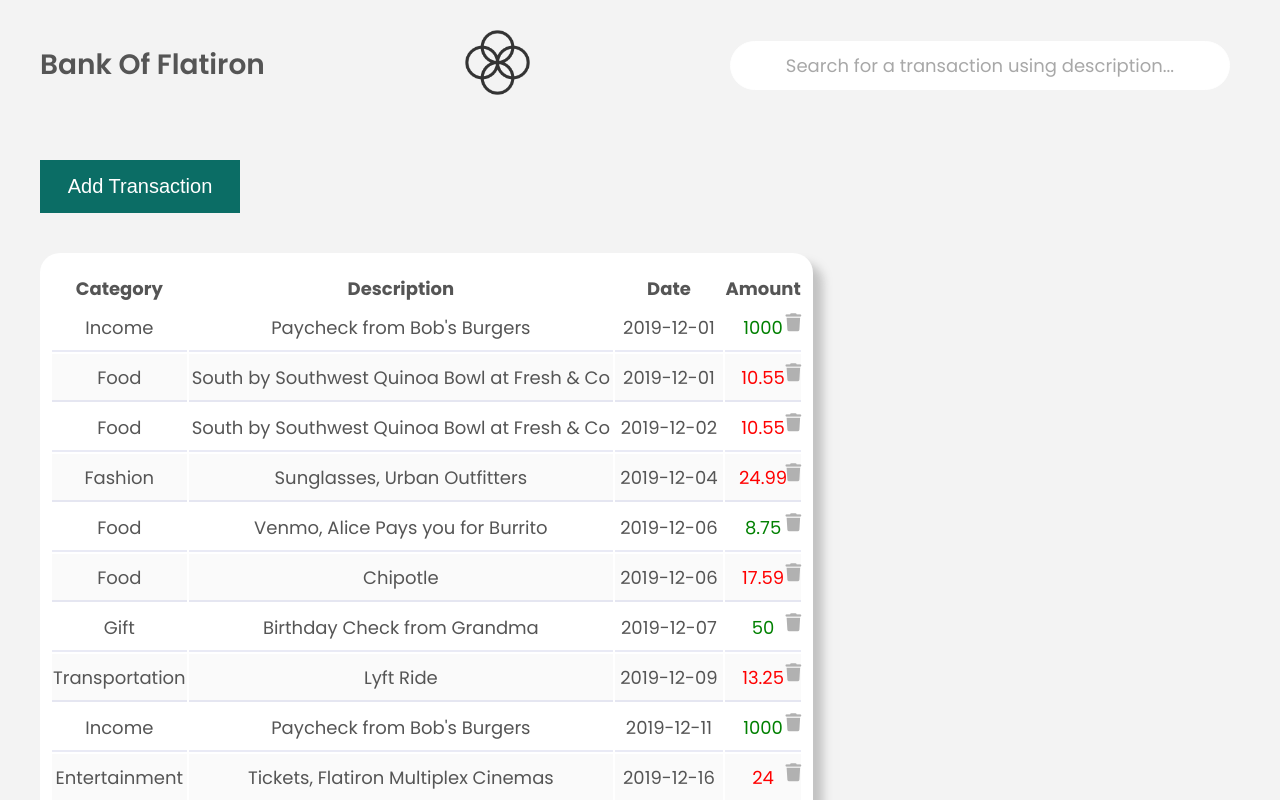
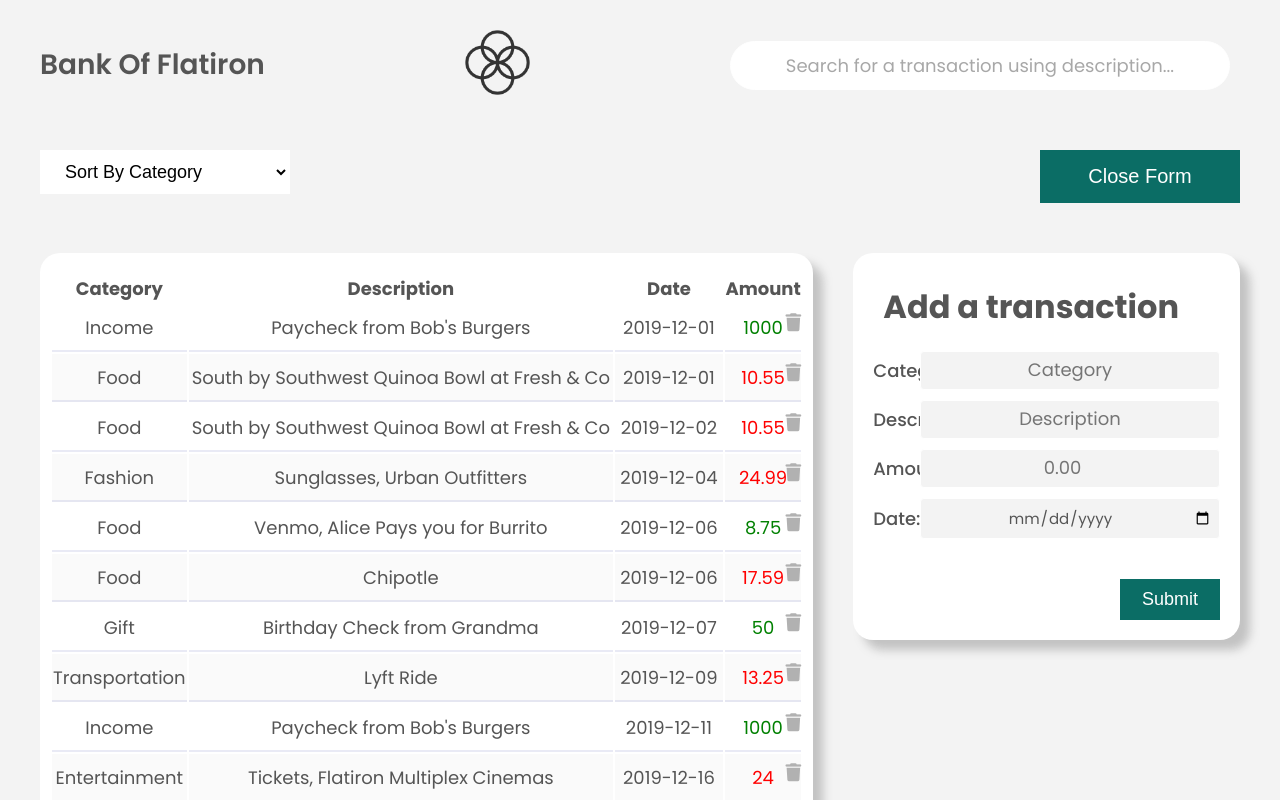
Before and after one commit to moseschengo29/Bank-of-Flatiron, a React (Create React App) app: page / in a window 1280 px wide. Shown: the top 800 px of the page. Built offline with nearby package versions, Linux system fonts and the light colour scheme; data requests are answered from the project's data file; the HTML template or start-up script is replaced by a standard one.

Commit message:
Completed assignment

```diff
--- a/public/index.html
+++ b/public/index.html
@@ -9,7 +9,6 @@
       name="description"
       content="Web site created using create-react-app"
     />
-    <link rel="apple-touch-icon" href="%PUBLIC_URL%/logo192.png" />
 
     <link rel="manifest" href="%PUBLIC_URL%/manifest.json" />
 
--- a/src/App.js
+++ b/src/App.js
@@ -5,16 +5,32 @@ import Search from "./components/Search";
 import AddTransactionForm from "./components/AddTransactionForm";
 import TransactionTable from "./components/TransactionTable";
 import Transactions from "./components/Transactions";
+import Sort from "./components/Sort";
 import { useEffect, useState } from "react";
 
 function App() {
-  const [formIsShowing, setFormIsShowing] = useState(false);
+  const [formIsShowing, setFormIsShowing] = useState(true);
   const [query, setQuery] = useState("");
   const [transactions, setTransactions] = useState([]);
   const [newTransaction, setNewTransaction] = useState({});
-  const [filteredTransactions, setFilteredTransactions] = useState([
-    transactions,
-  ]);
+  const [filteredTransactions, setFilteredTransactions] = useState([]);
+  const [sortedTransactions, setSortedTransactions] = useState([]);
+
+  function handleSort(sortBy) {
+    if (sortBy === "category") {
+      const sortedByCategory = [...sortedTransactions].sort((a, b) =>
+        a.category.localeCompare(b.category)
+      );
+      setSortedTransactions(sortedByCategory);
+    }
+
+    if (sortBy === "description") {
+      const sortedByDescription = [...sortedTransactions].sort((a, b) =>
+        a.description.localeCompare(b.description)
+      );
+      setSortedTransactions(sortedByDescription);
+    }
+  }
 
   function handleSetNewTransaction(transaction) {
     setNewTransaction(transaction);
@@ -34,6 +50,7 @@ function App() {
         const data = await res.json();
         setTransactions(data);
         setFilteredTransactions(data); // Set filteredTransactions to initial transactions
+        setSortedTransactions(data);
       } catch (error) {
         console.error("Error fetching data:", error);
       }
@@ -80,8 +97,9 @@ function App() {
   }
 
   function addTransactionHandler(transaction) {
-    const newTransactions = [...transactions, transaction];
-    setTransactions(newTransactions);
+    const newTransactions = [...sortedTransactions, transaction];
+    setFilteredTransactions(newTransactions);
+    setSortedTransactions(newTransactions);
   }
 
   function handleFilter(searchTerm) {
@@ -89,6 +107,7 @@ function App() {
       transaction.description.toLowerCase().includes(searchTerm.toLowerCase())
     );
     setFilteredTransactions(filteredTrans);
+    setSortedTransactions(filteredTrans);
   }
 
   function handleDeleteTransaction(id) {
@@ -97,6 +116,7 @@ function App() {
       (transaction) => transaction.id !== id
     );
     setFilteredTransactions(newTransactions);
+    setSortedTransactions(newTransactions);
   }
 
   return (
@@ -107,13 +127,18 @@ function App() {
         <Search query={query} setQuery={setQuery} OnFilter={handleFilter} />
       </Header>
 
-      <Transactions>
+      <div className="header">
+        <Sort transactions={sortedTransactions} onSort={handleSort} />
         <button className="open-form btn" onClick={handleShowForm}>
           {formIsShowing ? "Close Form" : "Add Transaction"}
         </button>
+      </div>
+
+      <Transactions>
         <TransactionTable
-          transactions={filteredTransactions}
+          transactions={sortedTransactions}
           onDelete={handleDeleteTransaction}
+          handleSort={handleSort}
         />
         {formIsShowing && (
           <AddTransactionForm
--- a/src/components/AddTransactionForm.jsx
+++ b/src/components/AddTransactionForm.jsx
@@ -14,7 +14,7 @@ function AddTransaction({ onAddTransaction, onSetNewTransaction }) {
     const newTransaction = {
       category,
       description,
-      amount,
+      amount: `${amount}.00`,
       date,
     };
 
@@ -38,6 +38,7 @@ function AddTransaction({ onAddTransaction, onSetNewTransaction }) {
           id="category"
           type="text"
           placeholder="Category"
+          required
           className="transaction-input"
           value={category}
           onChange={(e) => setCategory(e.target.value)}
@@ -47,6 +48,7 @@ function AddTransaction({ onAddTransaction, onSetNewTransaction }) {
         <input
           id="description"
           type="text"
+          required
           placeholder="Description"
           className="transaction-input"
           value={description}
@@ -58,6 +60,7 @@ function AddTransaction({ onAddTransaction, onSetNewTransaction }) {
           id="amount"
           type="number"
           placeholder="0.00"
+          required
           className="transaction-input"
           value={amount}
           onChange={(e) => setAmount(e.target.value)}
@@ -68,6 +71,7 @@ function AddTransaction({ onAddTransaction, onSetNewTransaction }) {
           id="category"
           type="date"
           className="transaction-input"
+          required
           value={date}
           onChange={(e) => setDate(e.target.value)}
         />
--- /dev/null
+++ b/src/components/Sort.jsx
@@ -0,0 +1,23 @@
+import { useEffect, useState } from "react";
+
+function Sort({ onSort }) {
+  const [sortBy, setSortBy] = useState("");
+
+  useEffect(() => {
+    onSort(sortBy);
+  }, [sortBy, onSort]);
+
+  return (
+    <form>
+      <select
+        className="sort select-type"
+        onChange={(e) => setSortBy(e.target.value)}
+      >
+        <option value="category">Sort By Category</option>
+        <option value="description">Sort By Description</option>
+      </select>
+    </form>
+  );
+}
+
+export default Sort;
--- a/src/components/TransactionTable.jsx
+++ b/src/components/TransactionTable.jsx
@@ -1,4 +1,7 @@
-function TransactionTable({ transactions, onDelete }) {
+function TransactionTable({
+  transactions,
+  onDelete,
+}) {
   function handleDelete(id) {
     const confirmDelete = window.confirm("Do you want to delete this?");
 
@@ -21,7 +24,7 @@ function TransactionTable({ transactions, onDelete }) {
         <tbody>
           {transactions.length === 0
             ? "No transacations related to your search! Try another one."
-            : transactions.map((transaction) => (
+            : transactions?.map((transaction) => (
                 <tr key={transaction.id}>
                   <td>{transaction.category}</td>
                   <td>{transaction.description}</td>
--- a/src/index.css
+++ b/src/index.css
@@ -71,10 +71,10 @@ form {
 label {
   font-weight: 500;
   width: 30px;
+  font-size: 1.8rem;
 }
 
-.transaction-input,
-select {
+.transaction-input {
   font-family: inherit;
   color: inherit;
   font-size: 1.5rem;
@@ -87,15 +87,17 @@ select {
   width: 300px;
 }
 
-.transaction-input:focus,
-select:focus {
+.transaction-input:focus {
   outline: none;
   border: 1px solid gray;
 }
 
+.transaction-input::placeholder {
+  font-size: 1.8rem;
+}
+
 .add-transaction {
   grid-template-columns: 1fr 1.5fr;
-  margin-bottom: 1.6rem;
   padding: 2rem;
   gap: 1rem;
 
@@ -107,6 +109,21 @@ select:focus {
 
 .add-transaction:hover {
   box-shadow: none;
+}
+
+.sort {
+  width: 250px;
+  border-radius: 0;
+  background-color: #fff;
+  font-size: 1.8rem;
+  margin: 1rem 0;
+  padding: 1rem 2rem;
+  border: 1px solid #fff;
+}
+
+.sort:focus {
+  outline: none;
+  border: 1px solid #b4b4b4;
 }
 
 .form-title {
@@ -137,11 +154,11 @@ select:focus {
 }
 
 .open-form {
-  grid-column: 1 / -1;
   padding: 1.5rem 1rem;
   justify-self: start;
   width: 200px;
   font-size: 2rem;
+  margin-bottom: 2rem;
 }
 
 table {
```
Also changed, not shown: public/manifest.json.
